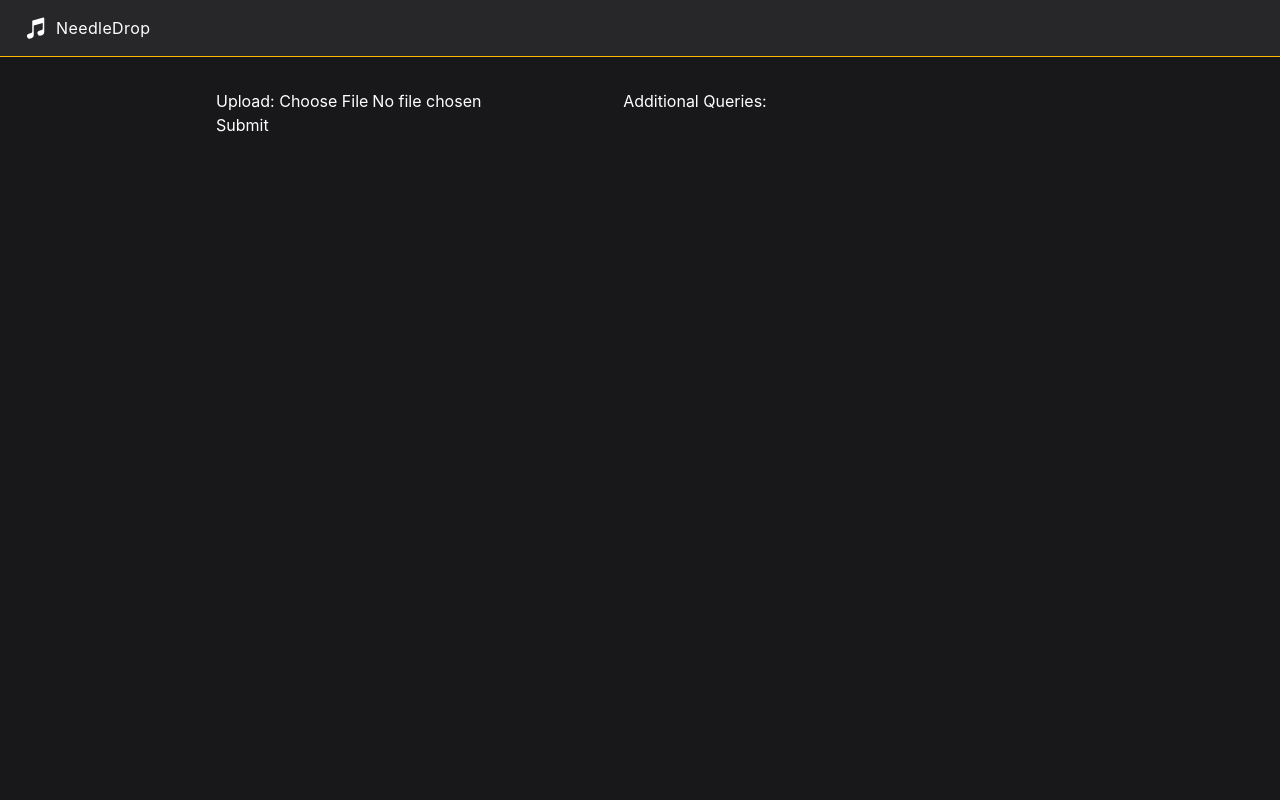
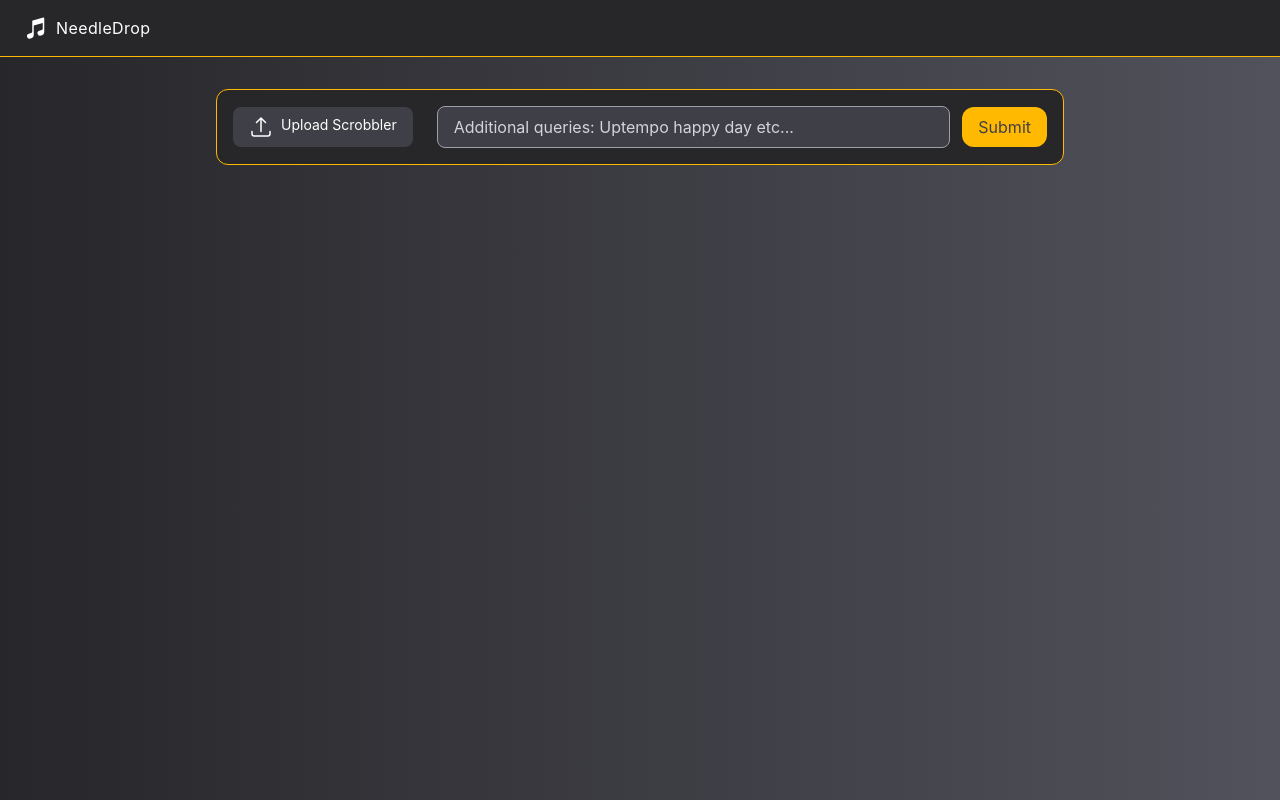
Before and after one commit to david-gillgrass/Needledrop, a React (Vite) app in the folder client/: page / in a window 1280 px wide. Built offline with nearby package versions, Linux system fonts and the light colour scheme.

Commit message:
feat: Added tailwind styling to discover bar and artist cards. Added feature to generate youtube link based on returned artist and title

```diff
--- a/client/src/App.jsx
+++ b/client/src/App.jsx
@@ -32,10 +32,17 @@
 
   return (
     <>
+    <div className='min-h-screen bg-gradient-to-r from-zinc-800 to-zinc-600'>
     <Navbar></Navbar>
     <div className='max-w-4xl mx-auto px-4 md:px-6 py-8'>
     <Discovery onSubmit ={handleSubmit}></Discovery>
-    {historyUploaded && <p>Music History Successfully Uploaded!</p>}
+    {historyUploaded && <p className='px-4 py-2 flex justify-center items-center mb-2 gap-3 '>
+      Music History Successfully Uploaded!
+      <svg xmlns="http://www.w3.org/2000/svg" viewBox="0 0 24 24" fill="green" className="size-8">
+        <path fillRule="evenodd" d="M2.25 12c0-5.385 4.365-9.75 9.75-9.75s9.75 4.365 9.75 9.75-4.365 9.75-9.75 9.75S2.25 17.385 2.25 12Zm13.36-1.814a.75.75 0 1 0-1.22-.872l-3.236 4.53L9.53 12.22a.75.75 0 0 0-1.06 1.06l2.25 2.25a.75.75 0 0 0 1.14-.094l3.75-5.25Z" clipRule="evenodd" />
+      </svg>
+      </p>}
+    <div className='grid grid-cols-1 md:grid-cols-2 lg:grid-cols-3 gap-4'>
     {rec.map((recs, index) => (
       <RecommendationCard
       key={index}
@@ -46,6 +53,8 @@
     />
   ))}
   </div>
+  </div>
+  </div>
     </>
   )
 }
--- a/client/src/Discovery.jsx
+++ b/client/src/Discovery.jsx
@@ -6,19 +6,27 @@
     const [selectedFile, setSelectedFile] = useState(null)
 
     return(
-    <div className="DiscoveryBar">
-        <label htmlFor="upload">Upload: </label>
-        <input type="file" id="upload"
+    <div className="bg-zinc-800 border border-amber-400 rounded-xl p-4 mb-2 flex flex-col md:flex-row items-center gap-3">
+        <label htmlFor="upload" className="bg-zinc-700 hover:bg-zinc-600 text-sm px-4 py-2 rounded-lg cursor-pointer transition-colors whitespace-nowrap gap-2 flex flex-row">
+            <svg xmlns="http://www.w3.org/2000/svg" viewBox="0 0 24 24" fill="currentColor" className="size-6">
+                <path fillRule="evenodd" d="M11.47 2.47a.75.75 0 0 1 1.06 0l4.5 4.5a.75.75 0 0 1-1.06 1.06l-3.22-3.22V16.5a.75.75 0 0 1-1.5 0V4.81L8.03 8.03a.75.75 0 0 1-1.06-1.06l4.5-4.5ZM3 15.75a.75.75 0 0 1 .75.75v2.25a1.5 1.5 0 0 0 1.5 1.5h13.5a1.5 1.5 0 0 0 1.5-1.5V16.5a.75.75 0 0 1 1.5 0v2.25a3 3 0 0 1-3 3H5.25a3 3 0 0 1-3-3V16.5a.75.75 0 0 1 .75-.75Z" clipRule="evenodd" />
+            </svg> Upload Scrobbler
+            </label>
+        <input type="file" id="upload" className="hidden"
         onChange={(e)=> setSelectedFile(e.target.files[0])}
         />
 
-        <label htmlFor="search">Additional Queries: </label>
+        <label htmlFor="search"></label>
         <input type="text" id="search"
         value={query}
         onChange={(f)=> setQuery(f.target.value)}
+        placeholder="Additional queries: Uptempo happy day etc..."
+        className="flex-1 bg-zinc-700 placeholder-zinc-300 px-4 py-2 rounded-lg border border-zinc-400 focus:outline-none focus:border-amber-400 w-full"
+        autoComplete="off"
         />
 
         <button type="button"
+        className="bg-amber-400 hover:bg-amber-300 rounded-xl px-4 py-2 text-zinc-700 cursor-pointer transition-colors whitespace-nowrap w-full md:w-auto"
         onClick={()=> onSubmit(selectedFile,query)}
         >Submit</button>
     </div>
--- a/client/src/RecommendationCard.jsx
+++ b/client/src/RecommendationCard.jsx
@@ -1,12 +1,19 @@
 
 function RecommendationCard({artist, album, title, reason}){
 
+    const youtubeQuery = "https://www.youtube.com/results?search_query=" + encodeURIComponent(artist + " " + title)
+
 return(
-    <div className="recCard">
-        <h3>{artist}</h3>
-        <p>Album: {album}</p>
-        <p>Title: {title}</p>
-        <p>Reason: {reason}</p>
+    <div className="border border-amber-400 rounded-xl p-5 bg-gradient-to-r from-zinc-900 to-zinc-800 flex flex-col items-center hover:border-zinc-400 transition-colors text-center">
+        <h1 className="text-amber-400 font-bold text-2xl">{artist}</h1>
+        <p className="font-bold">{title}</p>
+        <p className="text-sm">{album}</p>
+        <p className="text-sm italic">{reason}</p>
+        <p className="py-3"><a href= {youtubeQuery} target="_blank" rel="noopener noreferrer">
+            <svg xmlns="http://www.w3.org/2000/svg" fill="none" viewBox="0 0 24 24" strokeWidth={1.5} stroke="currentColor" className="size-8 text-amber-400 hover:text-amber-300">
+                <path strokeLinecap="round" strokeLinejoin="round" d="M5.25 5.653c0-.856.917-1.398 1.667-.986l11.54 6.347a1.125 1.125 0 0 1 0 1.972l-11.54 6.347a1.125 1.125 0 0 1-1.667-.986V5.653Z" />
+            </svg>
+            </a></p>
     </div>
 )
 }
--- a/client/src/index.css
+++ b/client/src/index.css
@@ -1,6 +1,5 @@
 @import "tailwindcss";
 
-body{
-  background-color:#18181b;
-  color: white;
+body {
+    color: white;
 }
```
